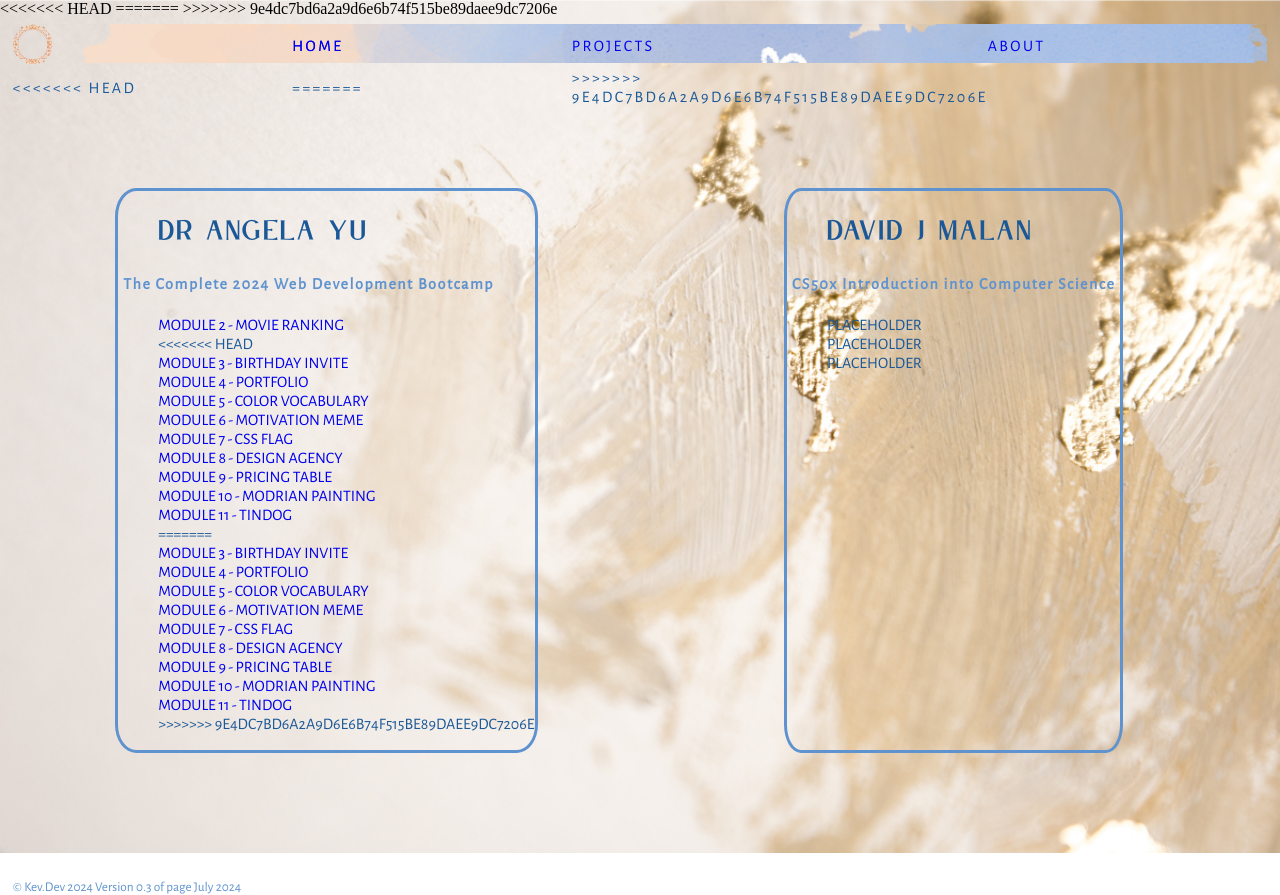
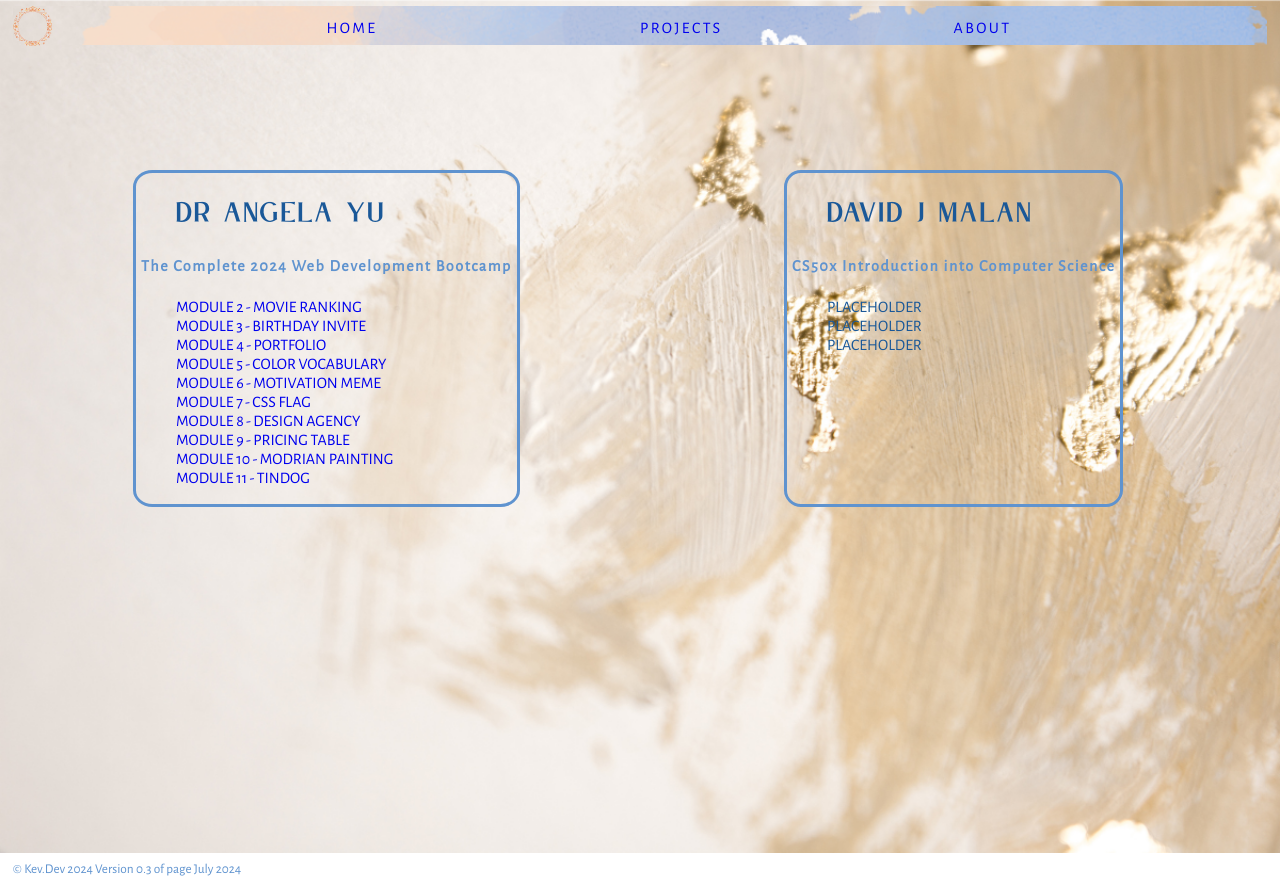
Before and after one commit to git-kev-dev/portfolio, a plain HTML site: page public/projects.html in a window 1280 px wide. Drawn offline with Linux system fonts and the light colour scheme.

Commit message:
fixing merge

```diff
--- a/public/projects.html
+++ b/public/projects.html
@@ -5,26 +5,16 @@
     <meta charset="UTF-8">
     <meta name="viewport" content="width=device-width, initial-scale=1.0">
     <!--link external resources-->
-<<<<<<< HEAD
     <link rel="icon" href="../assets/images/favicon.png">
     <link rel="stylesheet" href="../styles.css">
-=======
-    <link rel="icon" href="/portfolio/assets/images/favicon.png">
-    <link rel="stylesheet" href="/portfolio/styles.css">
->>>>>>> 9e4dc7bd6a2a9d6e6b74f515be89daee9dc7206e
     <title>Projects</title>
 </head>
 <body>
     <!--page navigation with semantic tags-->
     <header class="header">
         <nav class="nav-grid">
-<<<<<<< HEAD
             <div class="nav-item nav1"><img class="favicon" src="../assets/images/favicon.png" alt="brand icon"></div>
             <div class="nav-item nav2"><a href="../index.html">home</a></div>
-=======
-            <div class="nav-item nav1"><img class="favicon" src="/portfolio/assets/images/favicon.png" alt="brand icon"></div>
-            <div class="nav-item nav2"><a href="/index.html">home</a></div>
->>>>>>> 9e4dc7bd6a2a9d6e6b74f515be89daee9dc7206e
             <div class="nav-item nav3"><a href="./projects.html">projects</a></div>
             <div class="nav-item nav4"><a href="./about.html">about</a></div>
         </nav>
@@ -38,7 +28,6 @@
                     <a href="https://www.udemy.com/course/the-complete-web-development-bootcamp/?couponCode=ST16MT70224" target="_blank"><h4 class="angela-sub">The Complete 2024 Web Development Bootcamp</h4></a>
                     <ul class="proj-ul">
                         <li><a href="../projects/2.4 Movie Ranking Project/index.html" target="_blank">Module 2 - Movie Ranking</a></li>
-<<<<<<< HEAD
                         <li><a href="../projects/3.4 Birthday Invite Project/index.html" target="_blank">Module 3 - Birthday Invite</a></li>
                         <li><a href="../projects/4.3 HTML Porfolio Project/index.html" target="_blank">Module 4 - Portfolio</a></li>
                         <li><a href="../projects/5.4 Color Vocabulary/index.html" target="_blank">Module 5 - Color Vocabulary</a></li>
@@ -48,17 +37,6 @@
                         <li><a href="../projects/9.2 Project Pricing Table/index.html" target="_blank">Module 9 - Pricing Table</a></li>
                         <li><a href="../projects/10.3 Mondrian Project/index.html" target="_blank">Module 10 - Modrian painting</a></li>
                         <li><a href="../projects/11.3 TinDog Project/index.html" target="_blank">Module 11 - TinDog</a></li>
-=======
-                        <li><a href="/projects/3.4 Birthday Invite Project/index.html" target="_blank">Module 3 - Birthday Invite</a></li>
-                        <li><a href="/projects/4.3 HTML Porfolio Project/index.html" target="_blank">Module 4 - Portfolio</a></li>
-                        <li><a href="/projects/5.4 Color Vocabulary/index.html" target="_blank">Module 5 - Color Vocabulary</a></li>
-                        <li><a href="/projects/6.4 Motivation Meme Project/index.html" target="_blank">Module 6 - Motivation Meme</a></li>
-                        <li><a href="/projects/7.3 CSS Flag Project/index.html" target="_blank">Module 7 - CSS Flag</a></li>
-                        <li><a href="/projects/8.4 Web Design Agency Project/index.html" target="_blank">Module 8 - Design Agency</a></li>
-                        <li><a href="/projects/9.2 Project Pricing Table/index.html" target="_blank">Module 9 - Pricing Table</a></li>
-                        <li><a href="/projects/10.3 Mondrian Project/index.html" target="_blank">Module 10 - Modrian painting</a></li>
-                        <li><a href="/projects/11.3 TinDog Project/index.html" target="_blank">Module 11 - TinDog</a></li>
->>>>>>> 9e4dc7bd6a2a9d6e6b74f515be89daee9dc7206e
                     </ul>
                 </div>
                 <div class="cs50-items">
```
Also changed, not shown: public/about.html (+0 -13 lines).
